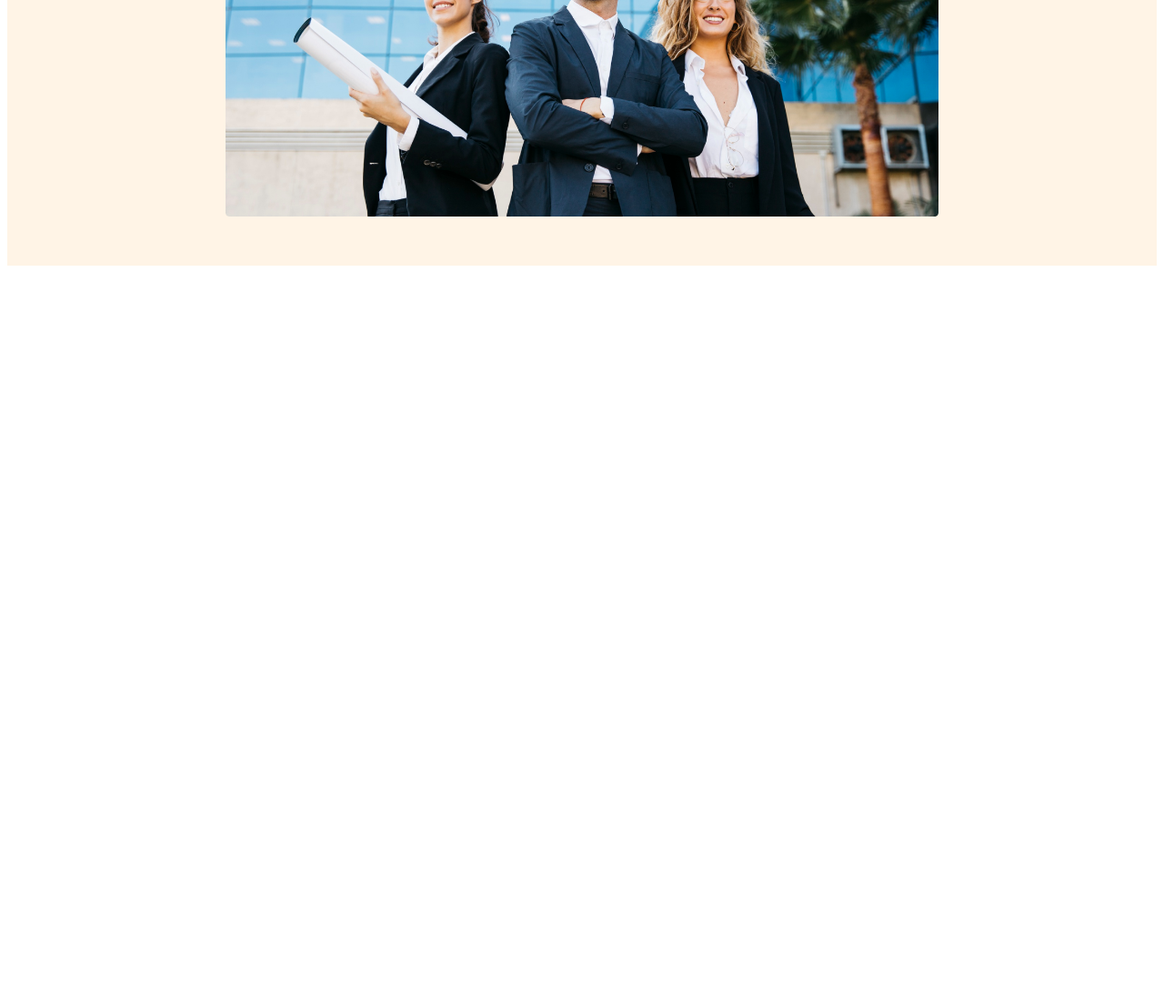
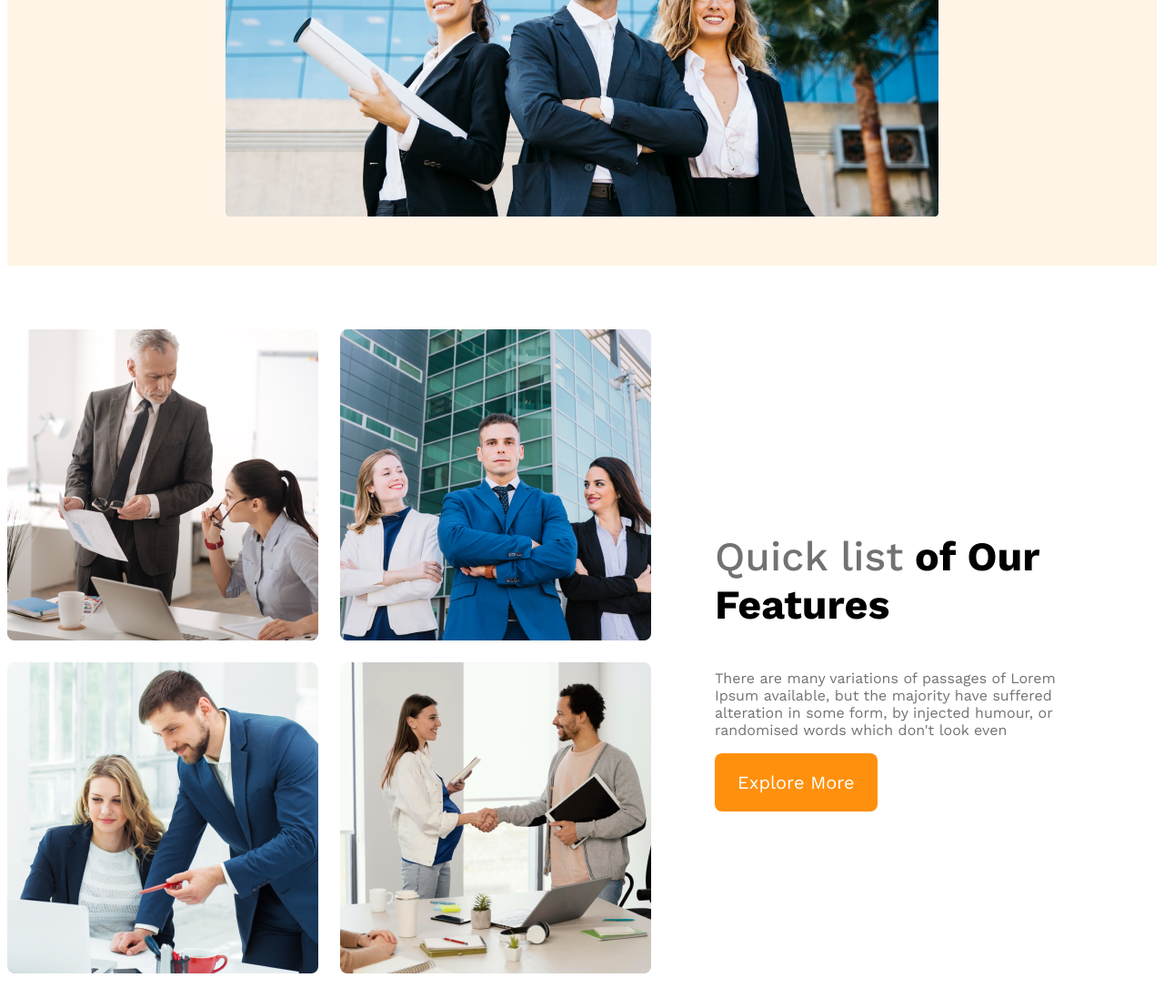
Before and after one commit to yead111/g3-architects-website, a plain HTML site: page index.html in a window 1280 px wide. Shown: the part 713-1821 px from the top of the page at 91% size. Before the commit the page ends 1013 px from the top, so only its background shows below. Drawn offline with nearby package versions, Linux system fonts and the light colour scheme.

Commit message:
teams section add

```diff
--- a/architect/styles.css
+++ b/architect/styles.css
@@ -66,27 +66,94 @@ nav li a {
 .banner-description {
     color: #727272;
 }
+
 .banner img {
     width: 100%;
     margin-top: 20px;
+}
+
+
+
+
+main {
+    max-width: 1440px;
+    margin: 70px auto;
+}
+
+.teams-img-contaner {}
+
+.teams-container {
+    display: flex;
+    align-items: center;
+}
+
+.teams-img-container {
+    display: grid;
+    grid-template-columns: repeat(2, 1fr);
+    gap: 1.5rem;
+
+}
+
+.teams-content {
+    padding-left: 70px;
+    padding-right: 70px;
+}
+
+.teams-title {
+    font-size: 2.8rem;
+}
+
+.Quick-list {
+    color: #727272;
+    font-weight: 500;
+}
+
+.test-Features {
+    color: #FF900E;
+    font-weight: 700;
+}
+
+.teams-description {
+    color: #727272;
+    font-size: 16px;
+    font-weight: 400;
+}
+
+
+
+
+
+
+
+
 /*responsive media queries*/
 /*mobile devices*/
-}
-@media screen and (max-width: 576px){
-    header{
+
+@media screen and (max-width: 576px) {
+    header {
         padding: 20px;
     }
-nav{
+
+    nav, {
         flex-direction: column;
     }
 
+    .teams-img-container {
+        grid-template-columns: 1fr;
+    }
+
+    .teams-content {
+        padding-left: 20px;
+        padding-right: 20px;
+    }
 }
     /* tablet or medium devices*/
-@media screen and (min-height:576px) and (max-width:960px){
-    header{
+    @media screen and (min-height:576px) and (max-width:960px) {
+        header {
             padding: 50px;
         }
-    nav{
+
+        nav, .teams-container {
             flex-direction: column;
         }
     }
--- a/index.html
+++ b/index.html
@@ -36,6 +36,22 @@
     </header>
     <main>
 
+        <section class="teams-container">
+            <div class="teams-img-container">
+                <img src="images/team1.png" alt="">
+                <img src="images/team2.png" alt="">
+                <img src="images/team3.png" alt="">
+                <img src="images/team4.png" alt="">
+
+            </div>
+            <div class="teams-content">
+                <h3 class="teams-title"><span class="Quick-list">Quick list</span> <samp class="of-Our">of Our</samp> <samp class="text-Features">Features</samp></h3>
+                <p class="teams-description">There are many variations of passages of Lorem Ipsum available, but the majority have suffered alteration in some form, by injected humour, or randomised words which don't look even</p>
+                <button class="btn-primary">Explore More</button>
+
+            </div>
+        </section>
+
     </main>
     <footer>
 
```
Lines whose indentation alone changed are shown as unchanged.
